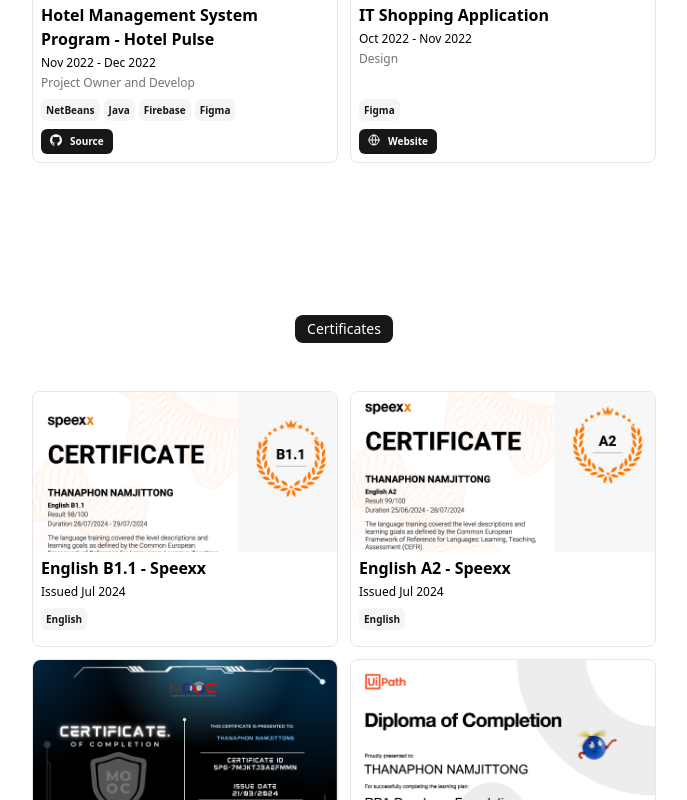
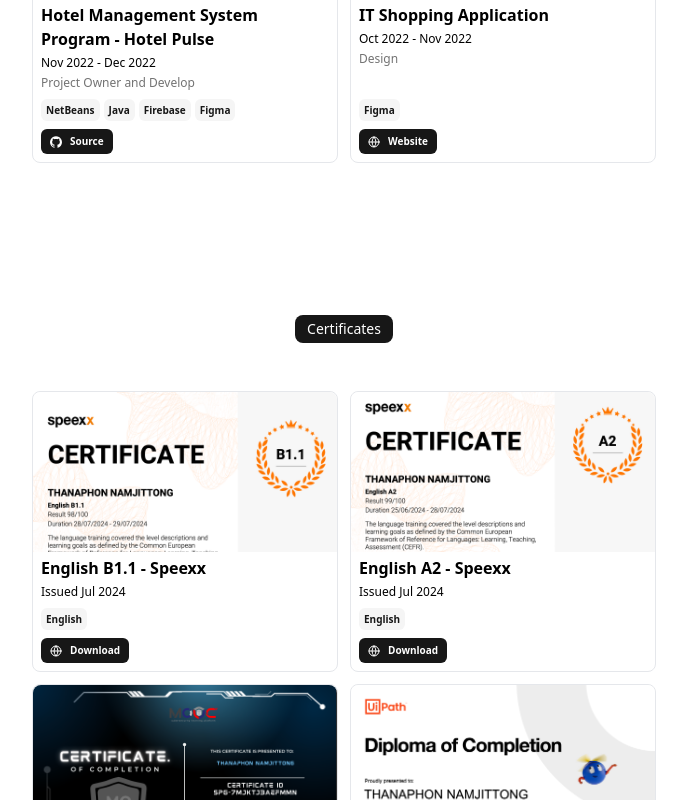
Before and after one commit to thanaphon-namj/thanaphon-namj.github.io, a React (Vite) app: page / in a window 1280 px wide. Shown: the part 1760-2560 px from the top of the page, without its empty margins (296-983 px from the left). Built offline with nearby package versions, Linux system fonts and the light colour scheme.

Commit message:
Update Certificates

```diff
--- a/src/Components/Card.jsx
+++ b/src/Components/Card.jsx
@@ -7,6 +7,7 @@
   skills = [],
   url = "",
   git = "",
+  download = "",
   image = null,
 }) {
   return (
@@ -34,7 +35,7 @@
         {url !== "" && (
           <div className="flex">
             <a href={url} target="_blank">
-              <div className="flex bg-neutral-900 font-semibold text-white text-[10px] border border-transparent rounded-md hover:bg-neutral-900/80 gap-2 px-2 py-1">
+              <div className="flex items-center bg-neutral-900 font-semibold text-white text-[10px] border border-transparent rounded-md hover:bg-neutral-900/80 gap-2 px-2 py-1">
                 <svg
                   xmlns="http://www.w3.org/2000/svg"
                   width="24"
@@ -59,7 +60,7 @@
         {git !== "" && (
           <div className="flex">
             <a href={git} target="_blank">
-              <div className="flex bg-neutral-900 font-semibold text-white text-[10px] border border-transparent rounded-md hover:bg-neutral-900/80 gap-2 px-2 py-1">
+              <div className="flex items-center bg-neutral-900 font-semibold text-white text-[10px] border border-transparent rounded-md hover:bg-neutral-900/80 gap-2 px-2 py-1">
                 <svg viewBox="0 0 438.549 438.549" className="size-3">
                   <path
                     fill="currentColor"
@@ -71,6 +72,31 @@
             </a>
           </div>
         )}
+        {download !== "" && (
+          <div className="flex">
+            <a href={download} target="_blank">
+              <div className="flex items-center bg-neutral-900 font-semibold text-white text-[10px] border border-transparent rounded-md hover:bg-neutral-900/80 gap-2 px-2 py-1">
+                <svg
+                  xmlns="http://www.w3.org/2000/svg"
+                  width="24"
+                  height="24"
+                  viewBox="0 0 24 24"
+                  fill="none"
+                  stroke="currentColor"
+                  strokeWidth="2"
+                  strokeLinecap="round"
+                  strokeLinejoin="round"
+                  className="size-3"
+                >
+                  <circle cx="12" cy="12" r="10" />
+                  <path d="M12 2a14.5 14.5 0 0 0 0 20 14.5 14.5 0 0 0 0-20" />
+                  <path d="M2 12h20" />
+                </svg>
+                Download
+              </div>
+            </a>
+          </div>
+        )}
       </div>
     </div>
   );
--- a/src/Sections/Certificates.jsx
+++ b/src/Sections/Certificates.jsx
@@ -19,24 +19,28 @@
           name="English B1.1 - Speexx"
           date="Issued Jul 2024"
           skills={["English"]}
+          download="https://drive.google.com/file/d/1l9pCAZaq6xYkNvyFLjPRpKwFMhtuTo8u/view?usp=sharing"
           image={englishb}
         />
         <Card
           name="English A2 - Speexx"
           date="Issued Jul 2024"
           skills={["English"]}
+          download="https://drive.google.com/file/d/1fQIgInwBgBk4xKaM-KIbV7aLW7AAB1q8/view?usp=sharing"
           image={englisha}
         />
         <Card
           name="Basic Cybersecurity - NCSA Mooc"
           date="Issued Mar 2024"
           skills={["Cybersecurity"]}
+          download="https://drive.google.com/file/d/1K17BwOZFOW9x8cTP7Is5cHq8-2ZV11J_/view?usp=sharing"
           image={basiccyber}
         />
         <Card
           name="RPA Developer Foundation - UIPath"
           date="Issued Oct 2023"
           skills={["RPA", "UiPath"]}
+          download="https://drive.google.com/file/d/1LVRL4L5mtoZcdvIi6zK5EdvCLUx7HU8X/view?usp=sharing"
           image={rpa}
         />
       </div>
```
